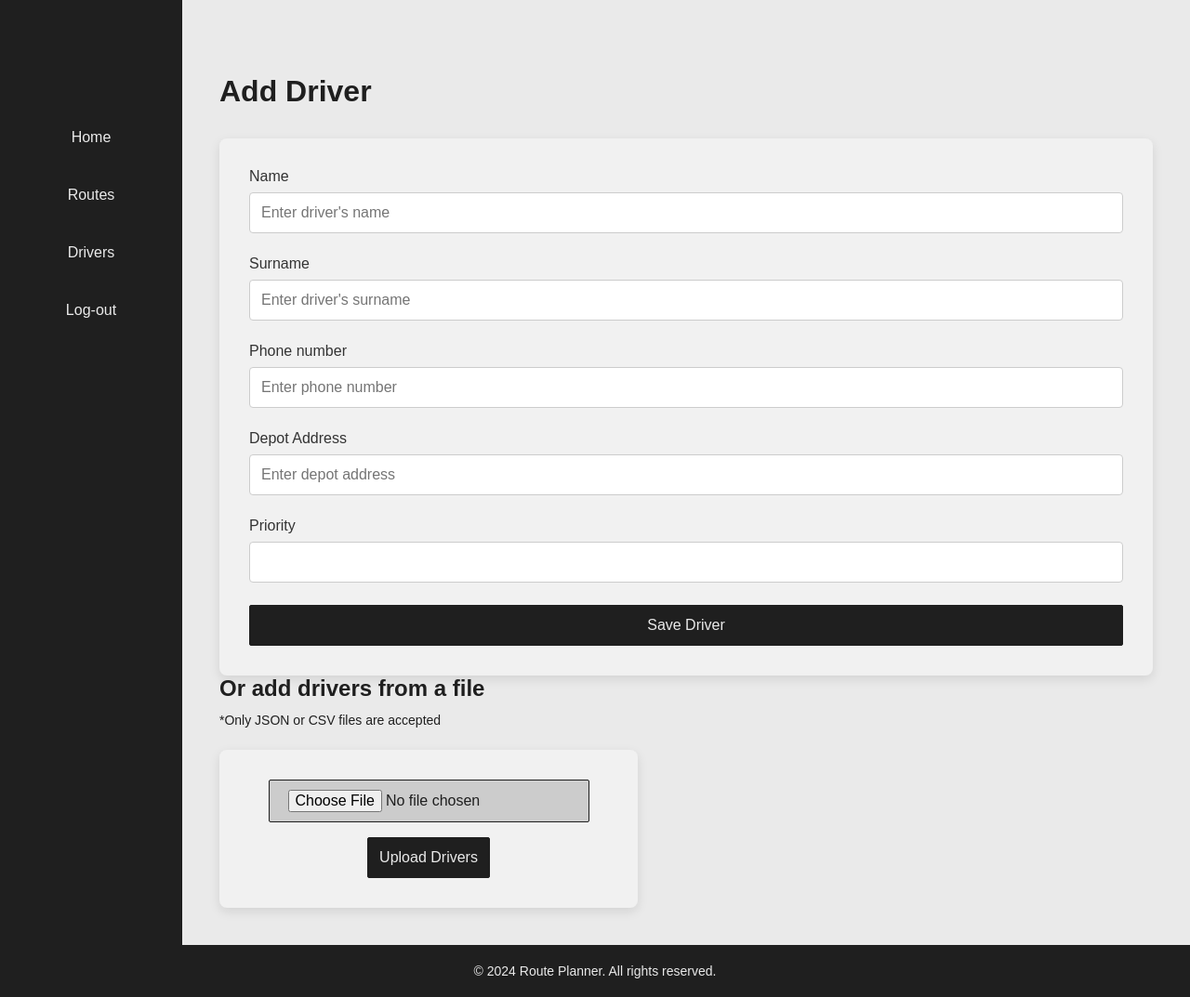
After one commit to Warlexfox/Product_delivery_routing, a Flask app: page /add_driver in a window 1280 px wide. The commit adds this page. Shown: the whole page at 93% size. Run offline with Flask 3, Linux system fonts and the light colour scheme; the visitor is signed in with stand-in values (Sample User, id 1); parts of the project's set-up code (start-up, migrations or seed data) failed here and were passed over; some libraries are stand-ins or nearby versions.

Commit message:
add add-driver.html

```diff
--- a/forms.py
+++ b/forms.py
@@ -33,3 +33,15 @@ class RenameRouteForm(FlaskForm):
 class EditDriverPriorityForm(FlaskForm):
     priority = IntegerField('Driver Priority', validators=[DataRequired(), NumberRange(min=1, message='Priority must be >= 1')])
     submit = SubmitField('Save')
+
+class DriverForm(FlaskForm):
+    name = StringField('Name', validators=[DataRequired()])
+    surname = StringField('Surname', validators=[DataRequired()])
+    tel_num = IntegerField('Phone number', validators=[DataRequired()])
+    depot_address = StringField('Depot Address', validators=[DataRequired()])
+    priority = IntegerField('Priority', validators=[DataRequired(), NumberRange(min=1, message='Priority must be >= 1')])
+    submit_driver = SubmitField('Save Driver')
+
+class UploadDriversForm(FlaskForm):
+    file = FileField('Choose file', validators=[DataRequired()])
+    submit_upload_drivers = SubmitField('Upload Drivers')
--- a/routes.py
+++ b/routes.py
@@ -4,7 +4,7 @@ from flask import render_template, redirect, url_for, request, flash, session
 from models import OptimizedRoute, User, Location, Route, Drivers
 from forms import (
     LoginForm, RegisterForm, LocationForm, UploadLocationsForm,
-    RenameRouteForm, EditDriverPriorityForm
+    RenameRouteForm, EditDriverPriorityForm, DriverForm, UploadDriversForm
 )
 from utils import get_coordinates, run_optimization
 from datetime import datetime
@@ -263,8 +263,10 @@ def view_route_map(route_id):
 
     driver_colors = {}
     locations_data = []
+    grouped_routes = {}
 
-    grouped_routes = {}
+    import random
+
     for opt in optimized_routes:
         driver = opt.driver
         driver_id = driver.id if driver else None
@@ -281,6 +283,7 @@ def view_route_map(route_id):
         })
 
         if driver_id and driver_id not in driver_colors:
+            # Generate a random color for each driver
             driver_colors[driver_id] = f"#{''.join([format(i, '02x') for i in (random.randint(0, 255) for _ in range(3))])}"
 
     for driver_id, data in grouped_routes.items():
@@ -377,3 +380,68 @@ def edit_driver_priority(driver_id):
     elif request.method == 'GET':
         form.priority.data = driver.priority
     return render_template('edit-driver-priority.html', form=form, driver=driver)
+
+@app.route('/add_driver', methods=['GET', 'POST'])
+@login_required
+def add_driver():
+    user_id = session['user_id']
+    driver_form = DriverForm()
+    upload_form = UploadDriversForm()
+
+    if driver_form.submit_driver.data and driver_form.validate_on_submit():
+        new_driver = Drivers(
+            name=driver_form.name.data,
+            surname=driver_form.surname.data,
+            tel_num=driver_form.tel_num.data,
+            depot_address=driver_form.depot_address.data,
+            priority=driver_form.priority.data,
+            user_id=user_id
+        )
+        db.session.add(new_driver)
+        db.session.commit()
+        flash('Driver added successfully', 'success')
+        return redirect(url_for('view_drivers'))
+
+    elif upload_form.submit_upload_drivers.data and upload_form.validate_on_submit():
+        file = upload_form.file.data
+        filename = secure_filename(file.filename)
+        if filename.endswith('.json') or filename.endswith('.csv'):
+            try:
+                data = []
+                if filename.endswith('.json'):
+                    data = json.load(file)
+                else:
+                    csv_reader = csv.DictReader(StringIO(file.read().decode('utf-8')))
+                    for row in csv_reader:
+                        data.append(row)
+
+                for item in data:
+                    name = item.get('name')
+                    surname = item.get('surname')
+                    tel_num = item.get('tel_num', 0)
+                    depot_address = item.get('depot_address', '')
+                    priority = item.get('priority', 1)
+
+                    if not name or not surname or not depot_address:
+                        continue
+
+                    new_drv = Drivers(
+                        name=name,
+                        surname=surname,
+                        tel_num=int(tel_num),
+                        depot_address=depot_address,
+                        priority=int(priority),
+                        user_id=user_id
+                    )
+                    db.session.add(new_drv)
+
+                db.session.commit()
+                flash('Drivers uploaded successfully', 'success')
+            except Exception as e:
+                flash(f'Error processing file: {e}', 'error')
+        else:
+            flash('Invalid file format. Only JSON or CSV files are accepted', 'error')
+
+        return redirect(url_for('view_drivers'))
+
+    return render_template('add-driver.html', driver_form=driver_form, upload_form=upload_form)
--- /dev/null
+++ b/templates/add-driver.html
@@ -0,0 +1,43 @@
+{% extends "base.html" %}
+{% block title %}Add Driver{% endblock %}
+{% block content %}
+<section class="add-driver-section">
+    <h1 class="header--primary">Add Driver</h1>
+
+    <!-- Single Driver Form -->
+    <form method="POST" class="form form--add-driver">
+        {{ driver_form.hidden_tag() }}
+        <div class="form__group">
+            {{ driver_form.name.label(class="form__label") }}
+            {{ driver_form.name(class="form__input", placeholder="Enter driver's name", required=True) }}
+        </div>
+        <div class="form__group">
+            {{ driver_form.surname.label(class="form__label") }}
+            {{ driver_form.surname(class="form__input", placeholder="Enter driver's surname", required=True) }}
+        </div>
+        <div class="form__group">
+            {{ driver_form.tel_num.label(class="form__label") }}
+            {{ driver_form.tel_num(class="form__input", placeholder="Enter phone number", required=True) }}
+        </div>
+        <div class="form__group">
+            {{ driver_form.depot_address.label(class="form__label") }}
+            {{ driver_form.depot_address(class="form__input", placeholder="Enter depot address", required=True) }}
+        </div>
+        <div class="form__group">
+            {{ driver_form.priority.label(class="form__label") }}
+            {{ driver_form.priority(class="form__input", required=True) }}
+        </div>
+        {{ driver_form.submit_driver(class="btn--default form__btn-submit") }}
+    </form>
+
+    <!-- Bulk Upload Drivers -->
+    <h2 class="header--secondary">Or add drivers from a file</h2>
+    <p class="file-upload-note">*Only JSON or CSV files are accepted</p>
+    <form method="POST" enctype="multipart/form-data" class="form form--file-upload">
+        {{ upload_form.hidden_tag() }}
+        {{ upload_form.file(class="file-upload-btn", required=True) }}
+        {{ upload_form.submit_upload_drivers(class="btn--default") }}
+    </form>
+
+</section>
+{% endblock %}
--- a/templates/view-drivers.html
+++ b/templates/view-drivers.html
@@ -3,6 +3,9 @@
 {% block content %}
 <section class="drivers-section">
   <h1 class="header--primary">Drivers</h1>
+
+  <!-- Link to add driver page -->
+  <a href="{{ url_for('add_driver') }}" class="btn--default mb-2">Add New Driver</a>
 
   <div class="table drivers-table">
     <!-- Header Row -->
```
